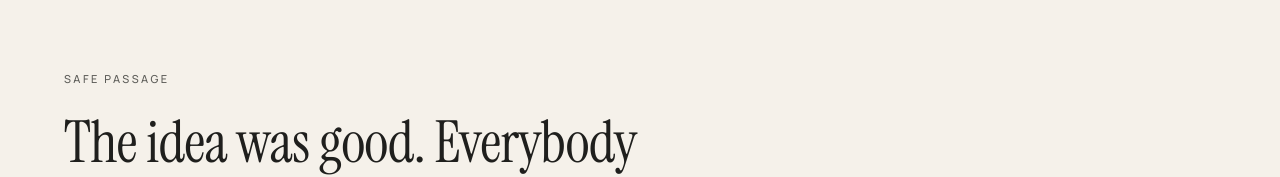
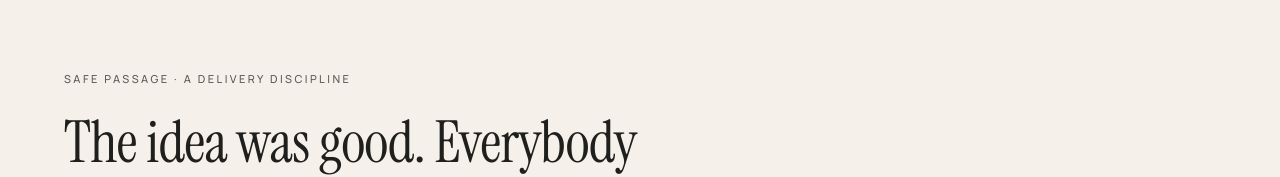
Before and after one commit to darrenbrett-lang/dabhands.delivery, a Next.js app: page /safe-passage in a window 1280 px wide. Shown: the part 122-299 px from the top of the page. Built offline with nearby package versions, Linux system fonts and the light colour scheme.

Commit message:
Safe Passage: kicker gains the discipline subtitle
'Safe Passage · A delivery discipline'. Owner call over the brief's
bare-kicker rule.

Co-Authored-By: Claude Fable 5 <noreply@anthropic.com>

```diff
--- a/pages/safe-passage.tsx
+++ b/pages/safe-passage.tsx
@@ -190,7 +190,7 @@ export default function SafePassage() {
         <section className="bg-bone text-ink pt-36 md:pt-48 pb-16 md:pb-24">
           <div className="u-container">
             <div className="rise">
-              <p className="eyebrow text-graphite mb-6">Safe Passage</p>
+              <p className="eyebrow text-graphite mb-6">Safe Passage · A delivery discipline</p>
               <h1 className="font-serif text-[36px] md:text-[50px] lg:text-[58px] leading-[1.1] tracking-[-0.01em] max-w-[24ch] u-balance">
                 The idea was good. Everybody was competent. It still arrived weaker than it left.
               </h1>
```
